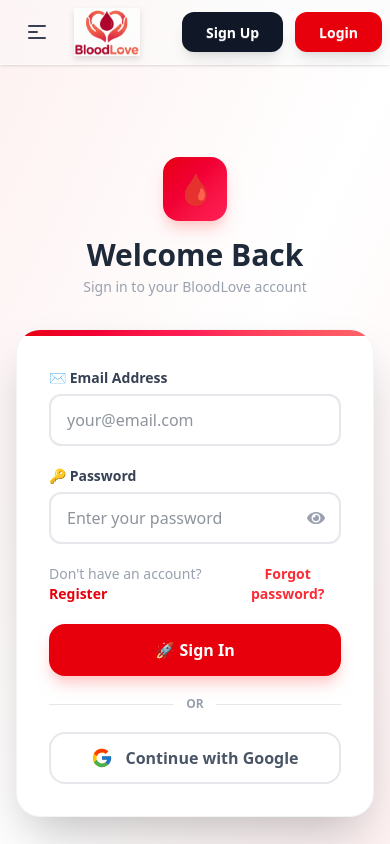
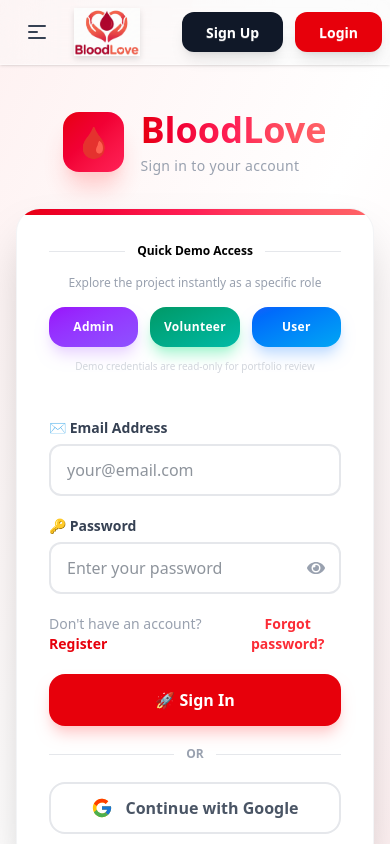
Before and after one commit to SubrotoChandaShuvo/BloodLove, a React (Vite) app: page /login in a window 390 px wide. Shown: the top 844 px of the page. Built offline with nearby package versions, Linux system fonts and the light colour scheme; no server answers.

Commit message:
feat: add quick demo login functionality and implement mobile-friendly Google authentication with redirect support

```diff
--- a/src/Pages/Dashboard/MainDashboard/MainDashboard.jsx
+++ b/src/Pages/Dashboard/MainDashboard/MainDashboard.jsx
@@ -129,7 +129,7 @@
           <div className="relative z-10">
             <p className="text-red-200 text-sm font-semibold uppercase tracking-widest mb-1">Dashboard</p>
             <h1 className="text-3xl md:text-4xl font-extrabold text-white">
-              Welcome back, {user?.displayName?.split(" ")[0] || "Donor"} 👋
+              Welcome, {user?.displayName?.split(" ")[0] || "Donor"}
             </h1>
             <p className="text-red-100 mt-2 text-sm">Here's a summary of your recent blood donation activity.</p>
           </div>
--- a/src/Pages/Login.jsx
+++ b/src/Pages/Login.jsx
@@ -8,6 +8,39 @@
 import Swal from "sweetalert2";
 import axios from "axios";
 
+const DEMO_CREDENTIALS = [
+  {
+    role: "Admin",
+    email: "admin@bloodlove.com",
+    password: "Admin@123",
+    icon: "",
+    color: "from-purple-600 to-violet-500",
+    shadow: "shadow-purple-200",
+    hover: "hover:from-purple-500 hover:to-violet-400",
+    badge: "bg-purple-100 text-purple-700",
+  },
+  {
+    role: "Volunteer",
+    email: "volunteer@bloodlove.com",
+    password: "Volunteer@123",
+    icon: "",
+    color: "from-emerald-600 to-teal-500",
+    shadow: "shadow-emerald-200",
+    hover: "hover:from-emerald-500 hover:to-teal-400",
+    badge: "bg-emerald-100 text-emerald-700",
+  },
+  {
+    role: "User",
+    email: "user@bloodlove.com",
+    password: "User@123",
+    icon: "",
+    color: "from-blue-600 to-sky-500",
+    shadow: "shadow-blue-200",
+    hover: "hover:from-blue-500 hover:to-sky-400",
+    badge: "bg-blue-100 text-blue-700",
+  },
+];
+
 const Login = () => {
   const { user, setUser, setLoading, handleGoogleSignin, setIsFatching } = useContext(AuthContext);
   const location = useLocation();
@@ -15,6 +48,7 @@
   const [email, setEmail] = useState("");
   const [showPass, setShowPass] = useState(false);
   const [loading, setLoadingLocal] = useState(false);
+  const [demoLoading, setDemoLoading] = useState(null);
 
   const handleSubmit = (e) => {
     e.preventDefault();
@@ -44,6 +78,9 @@
   const googleSignup = () => {
     handleGoogleSignin()
       .then((result) => {
+        // On mobile redirect, result is undefined — AuthProvider handles it
+        if (!result?.user) return;
+
         const user = result.user;
         setUser(user);
         const formData = {
@@ -66,8 +103,11 @@
             navigate(from, { replace: true });
           });
       })
-      .catch(() => {
-        Swal.fire({ icon: "error", title: "Oops...", text: "Google login failed. Please try again." });
+      .catch((err) => {
+        // Don't show error if it's just the redirect (no error, just void)
+        if (err?.code !== "auth/redirect-cancelled-by-user") {
+          Swal.fire({ icon: "error", title: "Oops...", text: "Google login failed. Please try again." });
+        }
       });
   };
 
@@ -76,18 +116,82 @@
       <div className="w-full max-w-md">
 
         {/* Logo / Brand */}
-        <div className="text-center mb-8">
-          <div className="inline-flex items-center justify-center h-16 w-16 rounded-2xl bg-gradient-to-br from-red-600 to-rose-500 text-3xl shadow-lg shadow-red-200 mb-4">
-            🩸
+        <div className="mb-8 flex items-center justify-center gap-4">
+          {/* Glow ring + logo */}
+          <div className="relative inline-flex items-center justify-center flex-shrink-0">
+            <div className="absolute h-16 w-16 rounded-full bg-red-400 opacity-20 animate-ping"></div>
+            <div className="relative inline-flex items-center justify-center rounded-2xl bg-gradient-to-br from-red-600 to-rose-500 text-3xl shadow-xl shadow-red-200 p-3">
+              🩸
+            </div>
           </div>
-          <h1 className="text-3xl font-extrabold text-gray-800">Welcome Back</h1>
-          <p className="text-gray-400 mt-1 text-sm">Sign in to your BloodLove account</p>
+          {/* Title */}
+          <div className="text-left">
+            <h1 className="text-4xl font-extrabold bg-gradient-to-r from-red-600 via-rose-500 to-red-400 bg-clip-text text-transparent leading-tight">
+              BloodLove
+            </h1>
+            <p className="text-gray-400 mt-1 text-sm tracking-wide">Sign in to your account</p>
+          </div>
         </div>
 
         {/* Card */}
         <div className="bg-white rounded-3xl shadow-2xl border border-gray-100 overflow-hidden">
           {/* Top accent */}
           <div className="h-1.5 bg-gradient-to-r from-red-600 via-rose-500 to-red-400"></div>
+
+          {/* ── Quick Demo Access ── */}
+          <div className="px-8 pt-7 pb-2">
+            <div className="relative flex items-center gap-3 mb-4">
+              <div className="flex-1 h-px bg-gray-200"></div>
+              <span className="text-black text-xs font-bold whitespace-nowrap">Quick Demo Access</span>
+              <div className="flex-1 h-px bg-gray-200"></div>
+            </div>
+
+            <p className="text-center text-xs text-gray-400 mb-4">Explore the project instantly as a specific role</p>
+
+            <div className="grid grid-cols-3 gap-3">
+              {DEMO_CREDENTIALS.map(({ role, email: dEmail, password, icon, color, shadow, hover }) => (
+                <button
+                  key={role}
+                  type="button"
+                  disabled={demoLoading !== null}
+                  onClick={() => {
+                    setDemoLoading(role);
+                    setLoading(true);
+                    signInWithEmailAndPassword(auth, dEmail, password)
+                      .then((userCredential) => {
+                        setUser(userCredential.user);
+                        setLoading(false);
+                        setDemoLoading(null);
+                        Swal.fire({
+                          title: `Logged in as ${role}! ${icon}`,
+                          icon: "success",
+                          confirmButtonColor: "#dc2626",
+                          timer: 1800,
+                          showConfirmButton: false,
+                        });
+                        const from = location.state?.from?.pathname || "/";
+                        navigate(from, { replace: true });
+                      })
+                      .catch((err) => {
+                        setLoading(false);
+                        setDemoLoading(null);
+                        Swal.fire({ icon: "error", title: "Demo Login Failed", text: err.message });
+                      });
+                  }}
+                  className={`flex flex-col items-center gap-2 bg-gradient-to-br ${color} ${hover} text-white py-3 px-2 rounded-2xl font-bold transition-all shadow-lg ${shadow} hover:scale-105 active:scale-95 disabled:opacity-50 disabled:cursor-not-allowed`}
+                >
+                  {demoLoading === role ? (
+                    <span className="loading loading-spinner loading-sm"></span>
+                  ) : null}
+                  <span className="text-xs font-extrabold tracking-wide">{role}</span>
+                </button>
+              ))}
+            </div>
+
+            <p className="text-center text-[10px] text-gray-300 mt-3 mb-1">
+              Demo credentials are read-only for portfolio review
+            </p>
+          </div>
 
           <form onSubmit={handleSubmit} className="p-8 space-y-5">
             {/* Email */}
--- a/src/Pages/Register.jsx
+++ b/src/Pages/Register.jsx
@@ -68,13 +68,31 @@
   const googleSignup = () => {
     handleGoogleSignin()
       .then((result) => {
+        // On mobile redirect, result is undefined — AuthProvider handles it
+        if (!result?.user) return;
+
         const user = result.user;
         setUser(user);
-        axios.post("https://bloodlove.vercel.app/users", { email: user.email, name: user.displayName, mainPhotoUrl: user.photoURL, blood: "Unknown", district: "Unknown", upazila: "Unknown" })
-          .then(() => { setIsFatching(true); Swal.fire({ title: "Registration Successful! 🎉", icon: "success", confirmButtonColor: "#dc2626" }); navigate("/"); })
+        axios.post("https://bloodlove.vercel.app/users", {
+          email: user.email,
+          name: user.displayName,
+          mainPhotoUrl: user.photoURL,
+          blood: "Unknown",
+          district: "Unknown",
+          upazila: "Unknown",
+        })
+          .then(() => {
+            setIsFatching(true);
+            Swal.fire({ title: "Registration Successful! 🎉", icon: "success", confirmButtonColor: "#dc2626" });
+            navigate("/");
+          })
           .catch(() => navigate("/"));
       })
-      .catch(() => Swal.fire({ icon: "error", title: "Oops...", text: "Google signup failed. Please try again." }));
+      .catch((err) => {
+        if (err?.code !== "auth/redirect-cancelled-by-user") {
+          Swal.fire({ icon: "error", title: "Oops...", text: "Google signup failed. Please try again." });
+        }
+      });
   };
 
   return (
--- a/src/Provider/AuthProvider.jsx
+++ b/src/Provider/AuthProvider.jsx
@@ -5,6 +5,8 @@
   GoogleAuthProvider,
   onAuthStateChanged,
   signInWithPopup,
+  signInWithRedirect,
+  getRedirectResult,
 } from "firebase/auth";
 import axios from "axios";
 
@@ -26,25 +28,49 @@
     return createUserWithEmailAndPassword(auth, email, pass);
   };
 
+  // Detect mobile browsers
+  const isMobile = /Android|webOS|iPhone|iPad|iPod|BlackBerry|IEMobile|Opera Mini/i.test(
+    navigator.userAgent
+  );
+
   const handleGoogleSignin = () => {
+    if (isMobile) {
+      // On mobile, use redirect (popups get blocked)
+      return signInWithRedirect(auth, googleProvider);
+    }
     return signInWithPopup(auth, googleProvider);
   };
 
   console.log(user);
 
+  // Handle redirect result after returning from Google login on mobile
+  useEffect(() => {
+    getRedirectResult(auth)
+      .then((result) => {
+        if (result?.user) {
+          setUser(result.user);
+          // Save user to DB
+          axios.post("https://bloodlove.vercel.app/users", {
+            email: result.user.email,
+            name: result.user.displayName,
+            mainPhotoUrl: result.user.photoURL,
+            blood: "Unknown",
+            district: "Unknown",
+            upazila: "Unknown",
+          }).catch(() => {});
+          // Navigate home after returning from Google redirect
+          window.location.href = "/";
+        }
+      })
+      .catch((err) => console.error("Redirect result error:", err));
+  }, []);
+
   useEffect(() => {
     const unsubscribe = onAuthStateChanged(auth, (currentUser) => {
-      console.log(currentUser);
-
       setUser(currentUser);
       setLoading(false);
-
-      // console.log(currentUser);
     });
-
-    return () => {
-      unsubscribe();
-    };
+    return () => { unsubscribe(); };
   }, []);
 
   // useEffect(() => {
```
